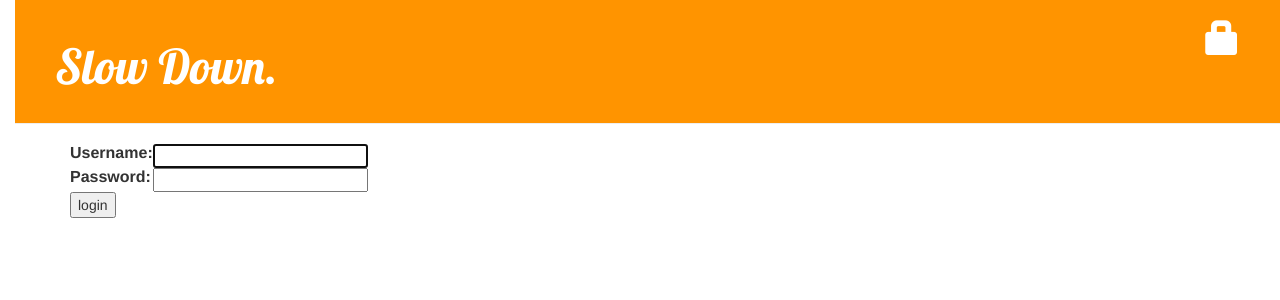
After one commit to blarson733/djangogirls, a Django app: a page that uses blog/templates/blog/base.html in a window 1280 px wide. The commit adds this page. Shown: the top 300 px of the page. Run offline with Django 3.2, Linux system fonts and the light colour scheme; some libraries are stand-ins or nearby versions.

Commit message:
added buttons, user authentification, drafts

```diff
--- a/blog/templates/blog/base.html
+++ b/blog/templates/blog/base.html
@@ -12,9 +12,14 @@
 <body>
 
   <div class="page-header">
+    {% if user.is_authenticated %}
     <a href="{% url 'blog.views.post_new' %}" class="top-menu"><span class="glyphicon glyphicon-plus"></span></a>
     <a href="{% url 'post_draft_list' %}" class="top-menu"><span class="glyphicon glyphicon-edit"></span></a>
-    <h1><a href="/">Slow Down: Browse, Peruse, & Observe. </a></h1>
+    <p class="top-menu"><small>Hello {{ user.username }}(<a href="{% url 'django.contrib.auth.views.logout' %}">Log out</a>)</small></p>
+    {% else %}
+    <a href="{% url 'django.contrib.auth.views.login' %}" class="top-menu"><span class="glyphicon glyphicon-lock"></span></a>
+    {% endif %}
+    <h1><a href="/">Slow Down. </a></h1>
   </div>
 
   <div class="content container">
--- a/blog/templates/blog/post_draft_list.html
+++ b/blog/templates/blog/post_draft_list.html
@@ -3,9 +3,9 @@
 {% block content %}
   {% for post in posts %}
     <div class="post">
-      <p class="date">created: {{ post.created_date|date:"d-m-Y" }}</p>
+      <p class="date">created: {{ post.created_date|date:'d-m-Y' }}</p>
       <h1><a href="{% url 'blog.views.post_detail' pk=post.pk %}">{{ post.title }}</a></h1>
       <p> {{ post.text|truncatechars:200 }}</p>
     </div>
-  {{% endfor %}}
+  {% endfor %}
 {% endblock %}
--- /dev/null
+++ b/blog/templates/registration/login.html
@@ -0,0 +1,21 @@
+{% extends "blog/base.html" %}
+{% block content %}
+{% if form.errors %}
+<p>Your username and password didn't match. Please try again.</p>
+{% endif %}
+<form method="post" action="{% url 'django.contrib.auth.views.login' %}">
+  {% csrf_token %}
+  <table>
+    <tr>
+      <td>{{ form.username.label_tag }}</td>
+      <td>{{ form.username }}</td>
+    </tr>
+    <tr>
+      <td>{{ form.password.label_tag }}</td>
+      <td>{{ form.password }}</td>
+    </tr>
+  </table>
+  <input type="submit" value="login" />
+  <input type="hidden" name="next" value="{{ next }}" />
+</form>
+{% endblock %}
--- a/blog/urls.py
+++ b/blog/urls.py
@@ -7,4 +7,6 @@ urlpatterns = patterns('',
     url(r'^post/new/$', views.post_new, name='post_new'),
     url(r'^post/(?P<pk>[0-9]+)/edit/$', views.post_edit, name='post_edit'),
     url(r'^drafts/$', views.post_draft_list, name='post_draft_list'),
+    url(r'^post/(?P<pk>[0-9]+)/publish/$', views.post_publish, name='post_publish'),
+    url(r'^post/(?P<pk>[0-9]+)/remove/$', views.post_remove, name='post_remove'),
 )
--- a/mysite/settings.py
+++ b/mysite/settings.py
@@ -100,3 +100,5 @@ except ImportError:
     pass
 
 STATICFILES_DIRS = (os.path.join(BASE_DIR, "static"),)
+
+LOGIN_REDIRECT_URL = "/"
--- a/mysite/urls.py
+++ b/mysite/urls.py
@@ -3,5 +3,8 @@ from django.contrib import admin
 
 urlpatterns = patterns('',
     url(r'^admin/', include(admin.site.urls)),
+    url(r'^accounts/login/$', 'django.contrib.auth.views.login'),
+    url(r'^accounts/logout/$', 'django.contrib.auth.views.logout', {'next_page': '/'}),
     url(r'', include('blog.urls')),
+
 )
```
Also changed, not shown: blog/templates/blog/post_detail.html (+11 -3 lines), blog/views.py (+16 -0 lines), db.sqlite3.
